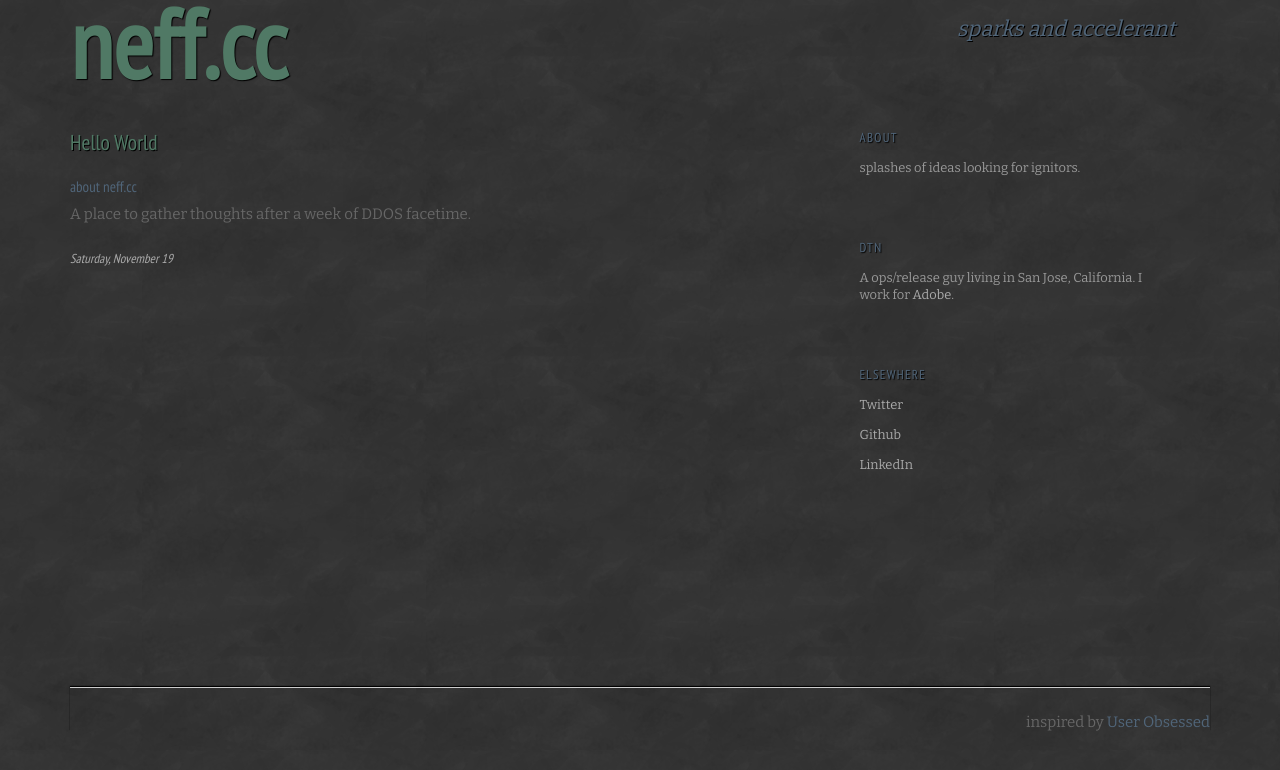
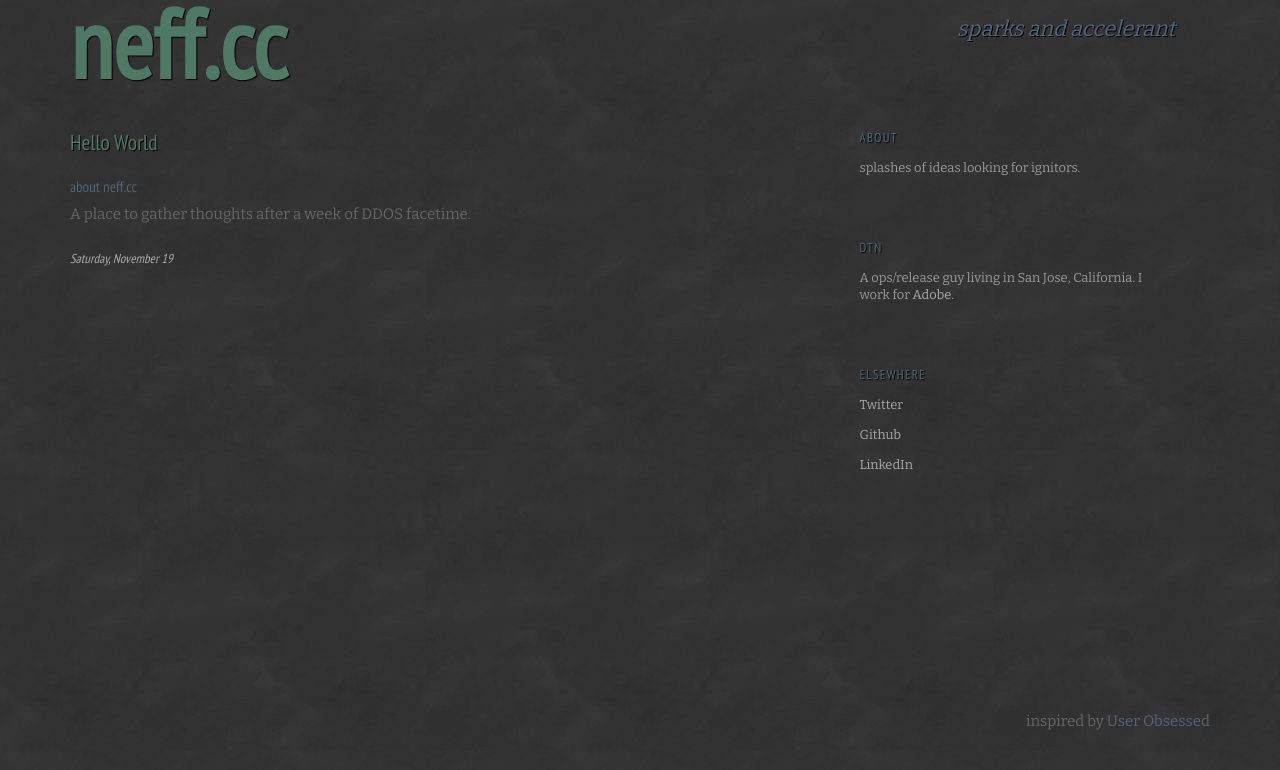
Before and after one commit to dneff/dneff.github.com, a Jekyll site: the page built from index.html, in a window 1280 px wide. Shown: the top 770 px of the page. Built offline with Jekyll 4.4.1, drawn with Linux system fonts in a browser that asks for light colours; the list of posts is cut into pages by our own code.

Commit message:
cleaning up footer

```diff
--- a/stylesheets/screen.css
+++ b/stylesheets/screen.css
@@ -349,9 +349,7 @@ section#focus {
 }
 
 section#footer footer {
-  border-top: #ccc solid 1px;
   padding-top: 25px;
-  box-shadow: 0px -1px 1px black;
 }
 
 section#footer footer nav ul li {
```
